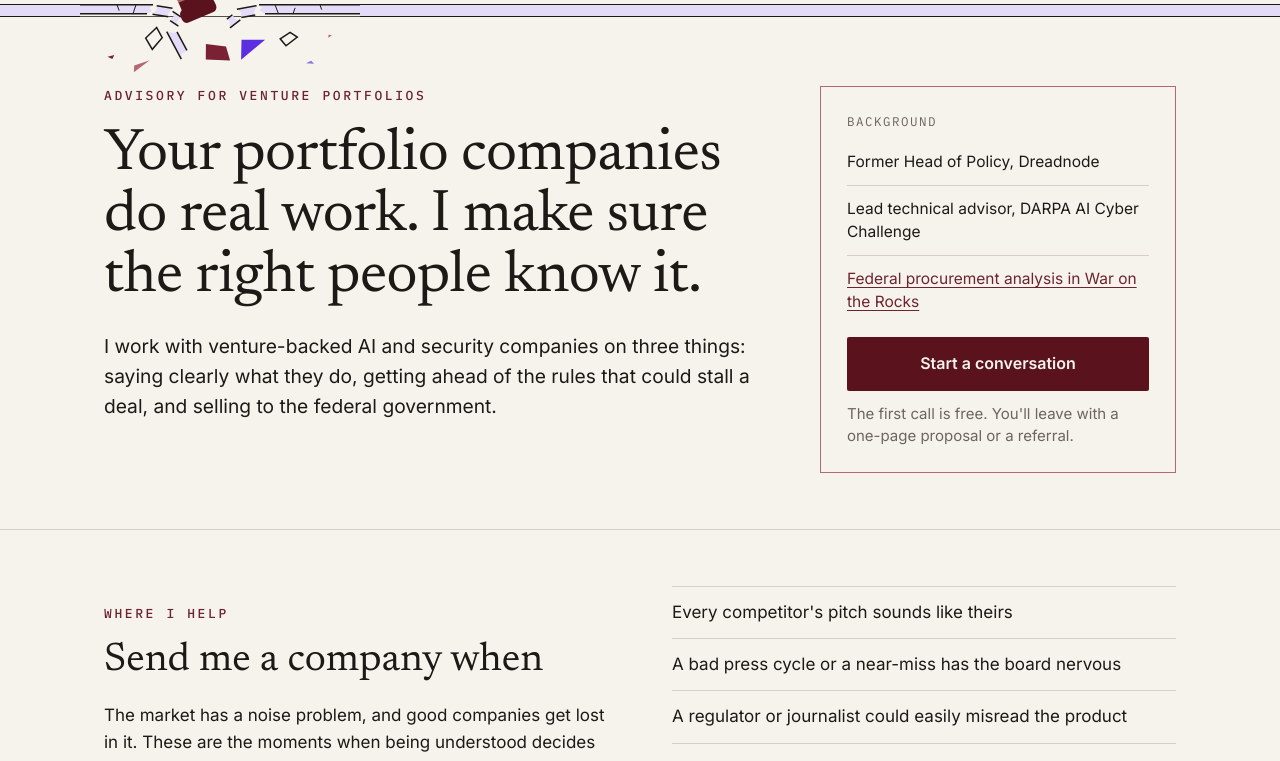
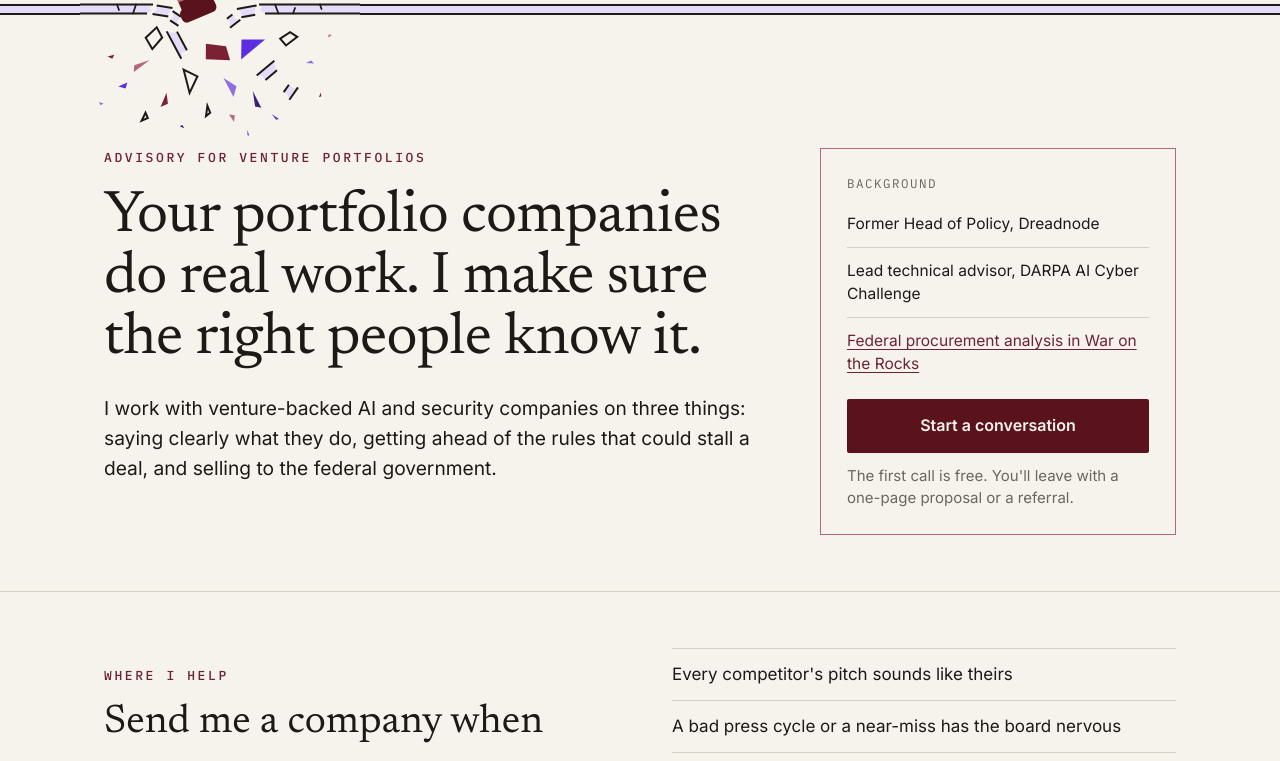
Before and after one commit to velvethamm3r/techpointe, a plain HTML site: page index.html in a window 1280 px wide. Shown: the part 82-843 px from the top of the page. Drawn offline with Linux system fonts and the light colour scheme.

Commit message:
Add files via upload

```diff
--- a/index.html
+++ b/index.html
@@ -75,8 +75,8 @@ section h2 { font-size: clamp(30px, 3.6vw, 40px); line-height: 1.12; margin-top:
 .nav a { color: var(--ink); text-decoration: none; padding: 10px 0; }
 .nav a:hover { color: var(--maroon); text-decoration: underline; }
 .nav .nav-cta { color: var(--maroon); font-weight: 600; }
-.glass { position: relative; height: 160px; overflow: hidden; }
-.glass::before { content: ""; position: absolute; left: 0; right: 0; top: 86px; height: 10.5px; background: var(--lavender); border-top: 1.5px solid var(--ink); border-bottom: 1.5px solid var(--ink); }
+.glass { position: relative; height: 222px; overflow: hidden; }
+.glass::before { content: ""; position: absolute; left: 0; right: 0; top: 85.5px; height: 11px; box-sizing: border-box; background: var(--lavender); border-top: 2px solid var(--ink); border-bottom: 2px solid var(--ink); }
 .glass svg { position: absolute; left: 0; top: 0; display: block; }
 @media (min-width: 1140px) {
   .mast-in { position: absolute; left: 0; right: 0; top: 0; z-index: 1; height: 86px; align-items: flex-end; flex-wrap: nowrap; padding-top: 0; padding-bottom: 10px; padding-left: 276px; }
@@ -182,26 +182,41 @@ section h2 { font-size: clamp(30px, 3.6vw, 40px); line-height: 1.12; margin-top:
   </div>
   <div class="glass" aria-hidden="true">
     <div class="wrap">
-      <svg width="280" height="222" viewBox="96 233.75 280 222" focusable="false">
+      <svg width="280" height="222" viewBox="96 234 280 222" focusable="false">
         <rect x="96" y="318" width="280" height="14" fill="#f6f3ec"/>
-        <polygon points="0,320.5 169,320.5 165.5,324 168,326.5 163,329.5 0,329.5" fill="#e4dbf8"/><path d="M0,320.5 L169,320.5 M0,329.5 L163,329.5" stroke="#1c1917" stroke-width="1.5" fill="none"/>
-        <polygon points="1008,320.5 275,320.5 278,323.5 275.5,326 281,329.5 1008,329.5" fill="#e4dbf8"/><path d="M1008,320.5 L275,320.5 M1008,329.5 L281,329.5" stroke="#1c1917" stroke-width="1.5" fill="none"/>
-        <path d="M152,320.5 L149,329.5 M133,320.5 L135,326 M291,320.5 L294.5,329.5 M311,324 L309,329.5 M336,320.5 L337.5,325" stroke="#1c1917" stroke-width="1" fill="none" stroke-linecap="round"/>
-        <polygon points="172.7,321.6 188.5,323.9 184.2,329.3 184.3,332.4 168.5,330.1 172.7,325.2" fill="#e4dbf8"/><path d="M172.7,321.6 L188.5,323.9 M168.5,330.1 L184.3,332.4" stroke="#1c1917" stroke-width="1.5" fill="none"/>
-        <polygon points="188.6,327.1 196.9,332.7 193.1,337.4 194.4,341.9 186.1,336.3 189.6,332" fill="#e4dbf8"/><path d="M188.6,327.1 L196.9,332.7 M186.1,336.3 L194.4,341.9" stroke="#1c1917" stroke-width="1.5" fill="none"/>
-        <polygon points="252.9,324.9 272.6,321.4 270.2,327.9 271.2,330.8 257.4,333.2 256.9,327.7" fill="#e4dbf8"/><path d="M252.9,324.9 L272.6,321.4 M257.4,333.2 L271.2,330.8" stroke="#1c1917" stroke-width="1.5" fill="none"/>
-        <polygon points="242.9,334.8 248.4,330.5 251.7,335.5 256.3,335.7 246,343.7 245.4,337.3" fill="#e4dbf8"/><path d="M242.9,334.8 L248.4,330.5 M246,343.7 L256.3,335.7" stroke="#1c1917" stroke-width="1.5" fill="none"/>
-        <polygon points="193,347.6 202.9,366.2 197.8,369.4 197.3,374.8 182.7,347.4 189.7,348.8" fill="#e4dbf8"/><path d="M193,347.6 L202.9,366.2 M182.7,347.4 L197.3,374.8" stroke="#1c1917" stroke-width="1.5" fill="none"/>
+        <polygon points="-16,320.5 169,320.5 165.5,324 168,326.5 163,329.5 -16,329.5" fill="#e4dbf8"/><path d="M-16,320.5 L169,320.5 M-16,329.5 L163,329.5" stroke="#1c1917" stroke-width="2" fill="none"/>
+        <polygon points="1024,320.5 275,320.5 278,323.5 275.5,326 281,329.5 1024,329.5" fill="#e4dbf8"/><path d="M1024,320.5 L275,320.5 M1024,329.5 L281,329.5" stroke="#1c1917" stroke-width="2" fill="none"/>
+        <path d="M152,320.5 L149,329.5 M133,320.5 L135,326 M291,320.5 L294.5,329.5 M311,324 L309,329.5 M336,320.5 L337.5,325" stroke="#1c1917" stroke-width="1.75" fill="none" stroke-linecap="round"/>
+        <polygon points="172.7,321.6 188.5,323.9 184.2,329.3 184.3,332.4 168.5,330.1 172.7,325.2" fill="#e4dbf8"/><path d="M172.7,321.6 L188.5,323.9 M168.5,330.1 L184.3,332.4" stroke="#1c1917" stroke-width="2" fill="none"/>
+        <polygon points="188.6,327.1 196.9,332.7 193.1,337.4 194.4,341.9 186.1,336.3 189.6,332" fill="#e4dbf8"/><path d="M188.6,327.1 L196.9,332.7 M186.1,336.3 L194.4,341.9" stroke="#1c1917" stroke-width="2" fill="none"/>
+        <polygon points="252.9,324.9 272.6,321.4 270.2,327.9 271.2,330.8 257.4,333.2 256.9,327.7" fill="#e4dbf8"/><path d="M252.9,324.9 L272.6,321.4 M257.4,333.2 L271.2,330.8" stroke="#1c1917" stroke-width="2" fill="none"/>
+        <polygon points="242.9,334.8 248.4,330.5 251.7,335.5 256.3,335.7 246,343.7 245.4,337.3" fill="#e4dbf8"/><path d="M242.9,334.8 L248.4,330.5 M246,343.7 L256.3,335.7" stroke="#1c1917" stroke-width="2" fill="none"/>
+        <polygon points="193,347.6 202.9,366.2 197.8,369.4 197.3,374.8 182.7,347.4 189.7,348.8" fill="#e4dbf8"/><path d="M193,347.6 L202.9,366.2 M182.7,347.4 L197.3,374.8" stroke="#1c1917" stroke-width="2" fill="none"/>
         <polygon points="221.9,359.8 242,362.2 246.1,376.3 221.8,375.2" fill="#7a2133"/>
         <polygon points="257.1,375.4 281.1,355.6 257.5,355.5" fill="#5b2ee0"/>
-        <polygon points="172.7,343.3 178.2,353.5 168.3,365.1 161.7,353.8" fill="none" stroke="#1c1917" stroke-width="1.5"/>
+        <polygon points="172.7,343.3 178.2,353.5 168.3,365.1 161.7,353.8" fill="none" stroke="#1c1917" stroke-width="2"/>
+        <polygon points="199.6,385.6 205.6,408.9 213.4,392.4" fill="none" stroke="#1c1917" stroke-width="2"/>
+        <polygon points="239.5,393.9 249.5,412.9 252.5,402.2" fill="#8f6fe0"/>
+        <polygon points="272.7,391.6 290.3,376.8 291.1,384 293,386.3 281.5,395.9 278,391.7" fill="#e4dbf8"/><path d="M272.7,391.6 L290.3,376.8 M281.5,395.9 L293,386.3" stroke="#1c1917" stroke-width="2" fill="none"/>
         <polygon points="165.7,376 149.9,387.9 150.2,381.2" fill="#b26974"/>
-        <polygon points="296.2,354.6 306.1,348.1 313.3,352.9 302,361.5" fill="none" stroke="#1c1917" stroke-width="1.5"/>
+        <polygon points="296.2,354.6 306.1,348.1 313.3,352.9 302,361.5" fill="none" stroke="#1c1917" stroke-width="2"/>
+        <polygon points="268.8,407.1 277.3,423.8 271.1,422.4" fill="#3b1f7a"/>
+        <polygon points="182.5,408.8 176.6,423 183.9,419.7" fill="#7a2133"/>
+        <polygon points="143.4,398.4 134.2,402.5 141.6,404.5" fill="#5b2ee0"/>
+        <polygon points="223.4,421.9 222,432.1 226.2,428.7" fill="none" stroke="#1c1917" stroke-width="2"/>
+        <polygon points="299.7,408.1 304.9,400.7 309.5,404.6 314,403.4 305.4,415.7 302.9,409.7" fill="#e4dbf8"/><path d="M299.7,408.1 L304.9,400.7 M305.4,415.7 L314,403.4" stroke="#1c1917" stroke-width="2" fill="none"/>
+        <polygon points="245,430.6 250.1,438 250.7,431.2" fill="#b26974"/>
+        <polygon points="161.5,428.7 157.6,436.8 163.8,434" fill="none" stroke="#1c1917" stroke-width="2"/>
         <polygon points="321.9,379.1 330.1,379.4 327.2,376.4" fill="#8f6fe0"/>
+        <polygon points="287.6,430.1 295,434.9 292.1,435.8" fill="#5b2ee0"/>
         <polygon points="130.3,370.7 123.5,372.5 128.3,374.7" fill="#7a2133"/>
+        <polygon points="195.6,442.2 200.1,444.3 198.5,440.9" fill="#3b1f7a"/>
+        <polygon points="336.8,408.6 334.9,413.3 337.3,412.2" fill="#7a2133"/>
+        <polygon points="119.5,419.4 114.7,418.1 116.8,421.2" fill="#8f6fe0"/>
+        <polygon points="263.5,446 265.2,451.7 263.4,450.9" fill="#5b2ee0"/>
         <polygon points="344.3,353.5 348,351 344.6,350.6" fill="#b26974"/>
         <polygon points="258.1,310.2 267.4,297.1 255.6,300.2" fill="#5b2ee0"/>
-        <polygon points="287.8,301.8 294.9,290.5 288.2,292.2" fill="none" stroke="#1c1917" stroke-width="1.5"/>
+        <polygon points="287.8,301.8 294.9,290.5 288.2,292.2" fill="none" stroke="#1c1917" stroke-width="2"/>
         <polygon points="308,311.3 317.2,305.6 316.7,309.2" fill="#7a2133"/>
         <polygon points="329.4,293 333,289.5 329.2,289.8" fill="#8f6fe0"/>
         <polygon points="161,306.6 153.3,304.5 156.8,309.5" fill="#b26974"/>
```
Lines whose indentation alone changed are shown as unchanged.
